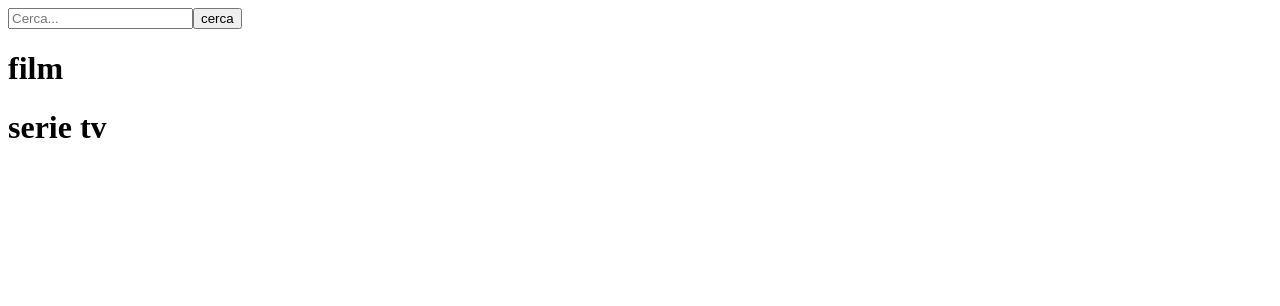
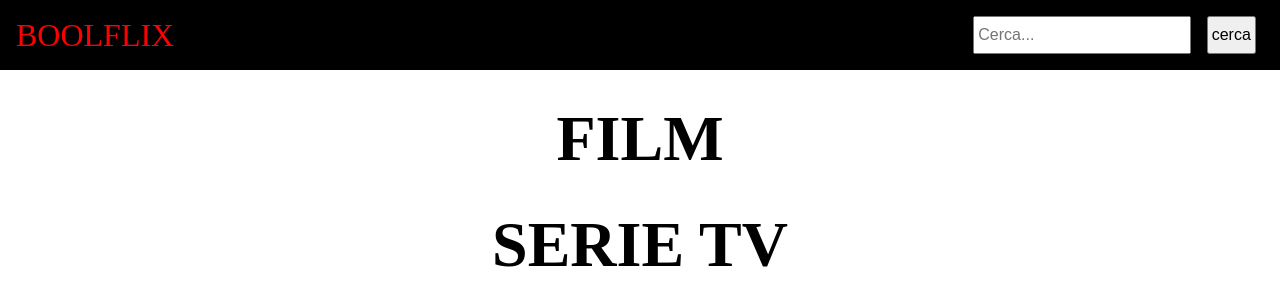
Before and after one commit to Bilobra/vue-boolflix, a Vue app: page / in a window 1280 px wide. Shown: the top 306 px of the page. Built offline with nearby package versions, Linux system fonts and the light colour scheme.

Commit message:
add style pt1

```diff
--- a/src/App.vue
+++ b/src/App.vue
@@ -43,5 +43,5 @@ export default {
 </script>
 
 <style lang="scss">
-
+@import './style/General.scss';
 </style>
--- a/src/components/HeaderComponent.vue
+++ b/src/components/HeaderComponent.vue
@@ -1,12 +1,21 @@
 <template>
     <header>
-        <input type="text" placeholder="Cerca..." v-model="searchInput">
+        <div class="logo-wrapper">
+            <a href="#" class="logo">
+                BOOLFLIX
+            </a>
+        </div>
 
-        <!-- <button @click="getchMovies">
-            Cerca
-        </button> -->
+        <div class="search-wrapper">
+            <input class="search-bar" type="text" placeholder="Cerca..." v-model="searchInput">
 
-        <input type="button" value="cerca" @click="getchMovies" >
+            <!-- <button @click="getchMovies">
+                Cerca
+            </button> -->
+
+            <input class="search-button" type="button" value="cerca" @click="getchMovies">
+
+        </div>
 
 
     </header>
@@ -71,5 +80,27 @@ export default {
 
 
 <style lang="scss" scoped>
+header {
+    background-color: #000;
+    padding: 1rem;
+    display: flex;
+    justify-content: space-between;
+    align-items: center;
 
+    .logo-wrapper {
+        .logo {
+            font-size: 2rem;
+            color: red;
+            text-decoration: none;
+        }
+    }
+
+    .search-wrapper{
+        .search-bar, .search-button{
+            padding: 0.5rem 0.2rem;
+            margin: 0 0.5rem;
+            font-size: 1rem;
+        }
+    }
+}
 </style>
--- a/src/components/MainComponent.vue
+++ b/src/components/MainComponent.vue
@@ -1,9 +1,9 @@
 <template>
     <main>
-        <h1>film</h1>
+        <h2>film</h2>
         <!-- FILM -->
-        <ul>
-            <li v-for="(film,i) in NewMovies" :key="i">
+        <ul class="film-list">
+            <li  class="film-wrapper" v-for="(film,i) in NewMovies" :key="i">
                 <div>{{film.title}}</div>
                 <ul>
                     <li>
@@ -29,10 +29,12 @@
                 </ul>
             </li>
         </ul>
+
+
         <!-- SERIE TV -->
-        <h1>serie tv</h1>
-        <ul>
-            <li v-for="(stv,i) in NewSeries" :key="i">
+        <h2>serie tv</h2>
+        <ul class="series-list">
+            <li class="series-wrapper" v-for="(stv,i) in NewSeries" :key="i">
                 <div>{{stv.name}}</div>
                 <ul>
                     <li>
@@ -48,10 +50,10 @@
                         <div>{{stv.vote}}</div>
                     </li>
                     <li>
-                        <font-awesome-icon icon="fa-solid fa-star" v-for="(rating,i) in getStarVote(film.vote)"
+                        <font-awesome-icon icon="fa-solid fa-star" v-for="(rating,i) in getStarVote(stv.vote)"
                             :key="i" />
 
-                        <font-awesome-icon icon="fa-regular fa-star" v-for="(rating,i) in (5 -getStarVote(film.vote))"
+                        <font-awesome-icon icon="fa-regular fa-star" v-for="(rating,i) in (5 - getStarVote(stv.vote))"
                             :key="i" />
 
                     </li>
@@ -122,5 +124,27 @@ export default {
 </script>
 
 <style lang="scss" scoped>
+    main{
+        margin-top: 2rem;
+        h2 {
+            font-size: 4rem;
+            text-align: center;
+            margin: 1rem 0;
+            text-transform: uppercase;
+        }
 
+        .film-list, .series-list{
+            display: flex;
+            flex-wrap: wrap;
+            justify-content: space-around;
+            max-width: 1024px;
+            margin:0 auto;
+            // margin-left: 1rem;
+            gap: 20px;
+        }
+
+        .film-wrapper, .series-wrapper{
+            width: calc(100% / 4 - 20px);
+        }
+    }
 </style>
--- /dev/null
+++ b/src/style/General.scss
@@ -0,0 +1,16 @@
+* {
+    margin: 0;
+    padding: 0;
+    box-sizing: 0;
+}
+
+ul,
+ol,
+menu {
+    list-style: none;
+}
+
+
+img{
+    max-width: 100%;
+}
```
